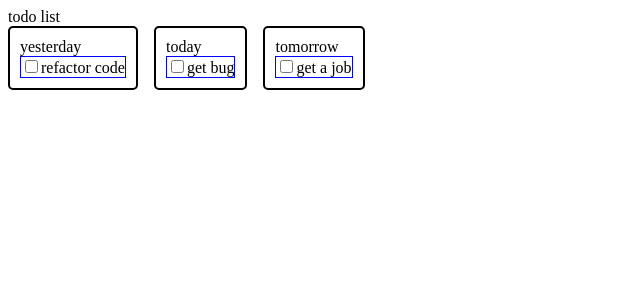
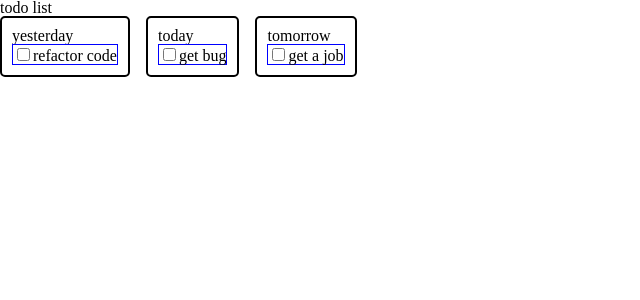
Before and after one commit to noname2048/bz-react-form-practice, a React app in the folder kanban/: page / in a window 1280 px wide. Shown: the top 300 px of the page, without its empty margins (0-640 px from the left). Built offline with nearby package versions, Linux system fonts and the light colour scheme; the HTML template or start-up script is replaced by a standard one.

Commit message:
feat: apply global reset css

```diff
--- a/kanban/src/main.tsx
+++ b/kanban/src/main.tsx
@@ -1,12 +1,14 @@
-import React from 'react'
-import ReactDOM from 'react-dom/client'
+import React from "react";
+import ReactDOM from "react-dom/client";
 import KanbanPage from "./kanban";
-import {RecoilRoot} from "recoil";
+import { RecoilRoot } from "recoil";
+import GlobalStyle from "./styles/GlobalStyle";
 
-ReactDOM.createRoot(document.getElementById('root') as HTMLElement).render(
+ReactDOM.createRoot(document.getElementById("root") as HTMLElement).render(
   <React.StrictMode>
+    <GlobalStyle />
     <RecoilRoot>
       <KanbanPage />
     </RecoilRoot>
-  </React.StrictMode>,
-)
+  </React.StrictMode>
+);
--- a/kanban/src/styles/GlobalStyle.tsx
+++ b/kanban/src/styles/GlobalStyle.tsx
@@ -0,0 +1,8 @@
+import { createGlobalStyle } from "styled-components";
+import reset from "styled-reset";
+
+const GlobalStyle = createGlobalStyle`
+  ${reset}
+`;
+
+export default GlobalStyle;
```
